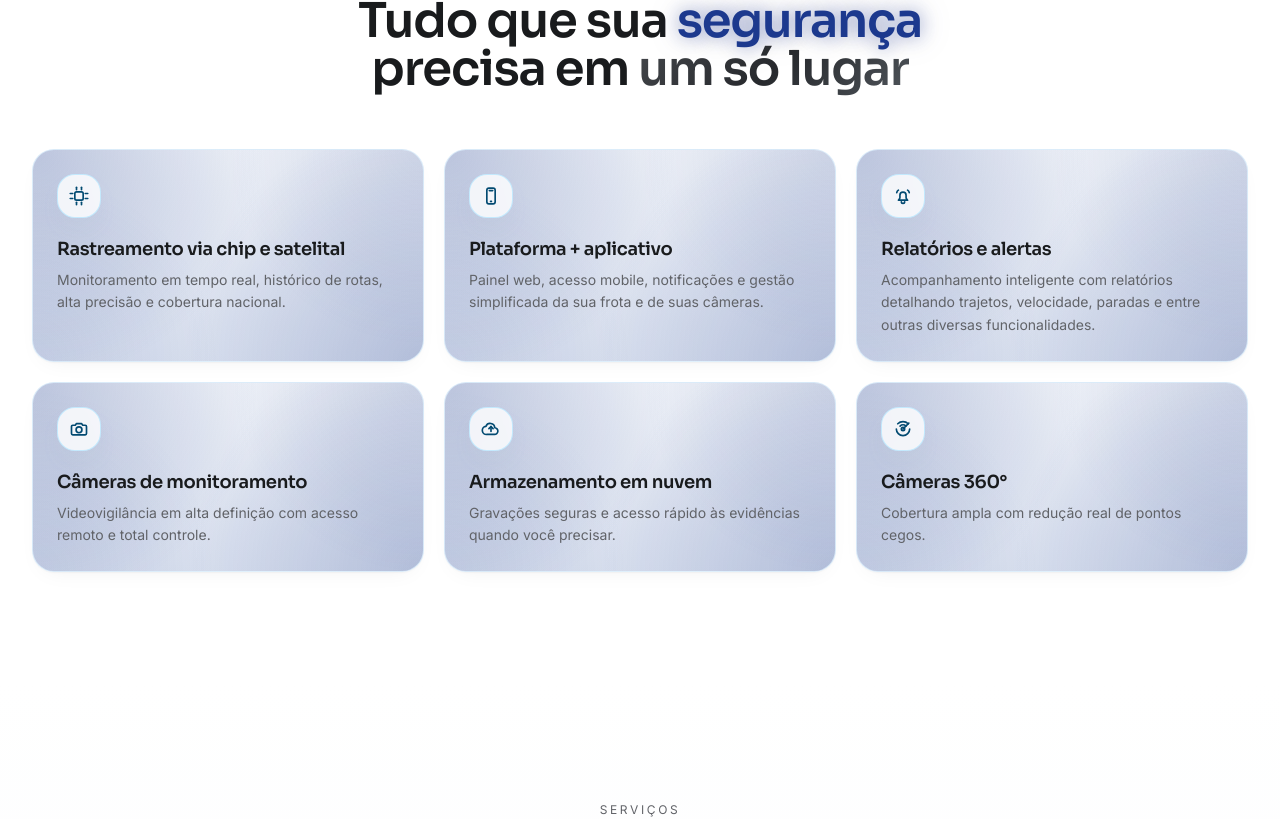
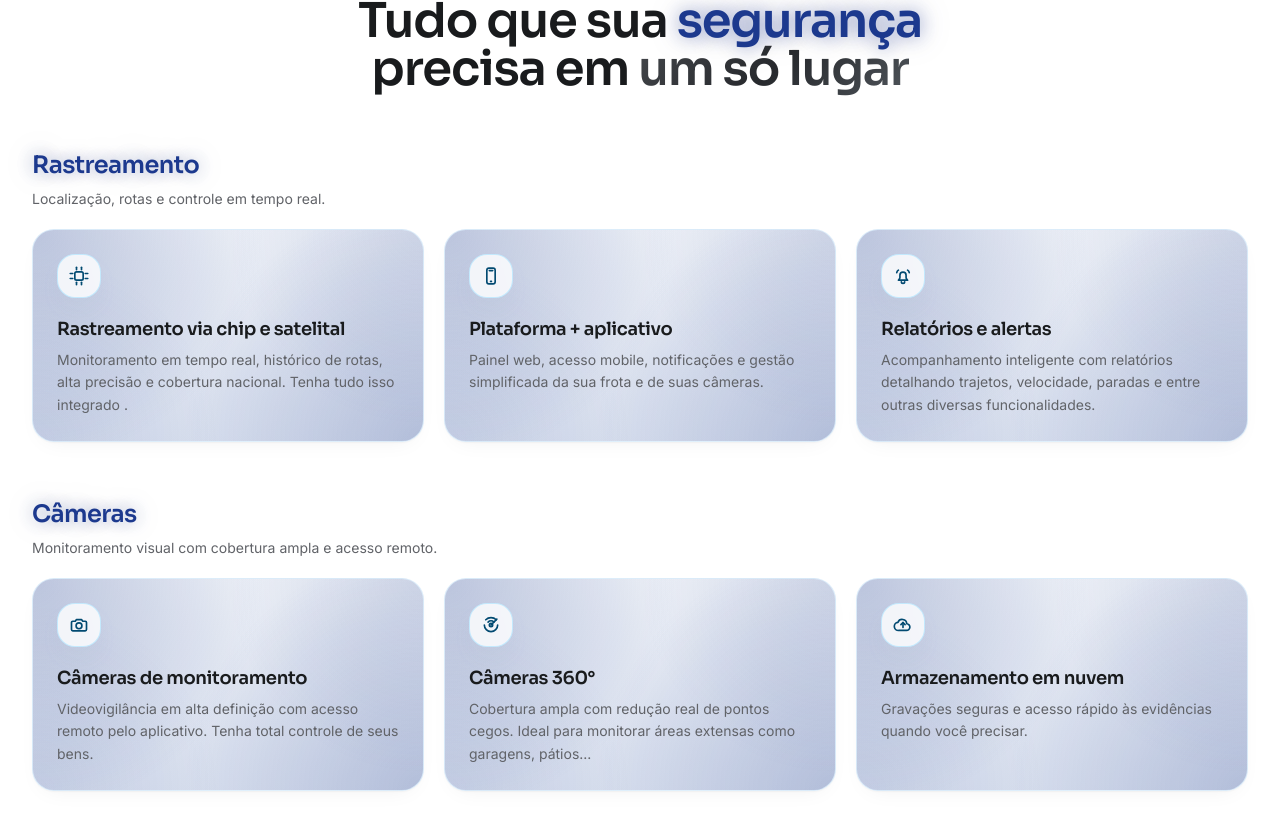
Before and after one commit to Jhonatan-HenriqueS/ese-security, a Next.js app: page / in a window 1280 px wide. Shown: the part 2044-2863 px from the top of the page. Built offline with nearby package versions, Linux system fonts and the light colour scheme.

Commit message:
feat: change title cards

```diff
--- a/app/components/landing/Benefits.tsx
+++ b/app/components/landing/Benefits.tsx
@@ -1,11 +1,24 @@
 import { Reveal } from "./Reveal";
-import { Camera, Cpu, CloudUpload, Smartphone, BellRing, Radar } from "./Icons";
+import {
+  Camera,
+  Cpu,
+  CloudUpload,
+  Smartphone,
+  BellRing,
+  Radar,
+  MapPinned,
+} from "./Icons";
 
-const items = [
+const benefitCategories = [
+  {
+    id: "rastreamento",
+    title: "Rastreamento",
+    description: "Localização, rotas e controle em tempo real.",
+    items: [
       {
         icon: Cpu,
         title: "Rastreamento via chip e satelital",
-    desc: "Monitoramento em tempo real, histórico de rotas, alta precisão e cobertura nacional.",
+        desc: "Monitoramento em tempo real, histórico de rotas, alta precisão e cobertura nacional. Tenha tudo isso integrado .",
       },
       {
         icon: Smartphone,
@@ -17,20 +30,29 @@ const items = [
         title: "Relatórios e alertas",
         desc: "Acompanhamento inteligente com relatórios detalhando trajetos, velocidade, paradas e entre outras diversas funcionalidades.",
       },
+    ],
+  },
+  {
+    id: "cameras",
+    title: "Câmeras",
+    description: "Monitoramento visual com cobertura ampla e acesso remoto.",
+    items: [
       {
         icon: Camera,
         title: "Câmeras de monitoramento",
-    desc: "Videovigilância em alta definição com acesso remoto e total controle.",
+        desc: "Videovigilância em alta definição com acesso remoto pelo aplicativo. Tenha total controle de seus bens.",
+      },
+      {
+        icon: Radar,
+        title: "Câmeras 360°",
+        desc: "Cobertura ampla com redução real de pontos cegos. Ideal para monitorar áreas extensas como garagens, pátios...",
       },
       {
         icon: CloudUpload,
         title: "Armazenamento em nuvem",
         desc: "Gravações seguras e acesso rápido às evidências quando você precisar.",
       },
-  {
-    icon: Radar,
-    title: "Câmeras 360°",
-    desc: "Cobertura ampla com redução real de pontos cegos.",
+    ],
   },
 ];
 
@@ -59,22 +81,44 @@ export function Benefits() {
           </h2>
         </Reveal>
 
-        <ul className="grid grid-cols-1 sm:grid-cols-2 lg:grid-cols-3 gap-5">
-          {items.map((it, i) => (
+        <div className="space-y-14">
+          {benefitCategories.map((category, categoryIndex) => (
+            <section
+              key={category.id}
+              aria-labelledby={`benefits-${category.id}-heading`}
+            >
+              <Reveal
+                direction="up"
+                delay={categoryIndex * 0.04}
+                className="mb-5"
+              >
+                <h3
+                  id={`benefits-${category.id}-heading`}
+                  className="mt-2 font-display text-2xl font-semibold tracking-tight text-blue-900 [text-shadow:0_0_18px_color-mix(in_oklab,rgb(30_58_138)_42%,transparent),0_0_34px_color-mix(in_oklab,rgb(30_58_138)_22%,transparent)]"
+                >
+                  {category.title}
+                </h3>
+                <p className="mt-2 max-w-2xl text-sm text-muted-foreground">
+                  {category.description}
+                </p>
+              </Reveal>
+
+              <ul className="grid grid-cols-1 gap-5 sm:grid-cols-2 lg:grid-cols-3">
+                {category.items.map((it, itemIndex) => (
                   <Reveal
                     as="li"
                     key={it.title}
-              direction={i % 2 === 0 ? "left" : "right"}
-              delay={i * 0.04}
+                    direction={itemIndex % 2 === 0 ? "left" : "right"}
+                    delay={(categoryIndex + itemIndex) * 0.04}
                     className="h-full list-none"
                   >
                     <article className="group h-full overflow-hidden rounded-2xl border border-sky-100/80 bg-benefit-card p-6 shadow-card transition-all duration-300 hover:scale-[1.025] hover:shadow-card-hover">
                       <div className="relative inline-flex h-11 w-11 items-center justify-center rounded-xl border border-sky-200/80 bg-white/80 text-sky-900 shadow-[0_12px_30px_-16px_color-mix(in_oklab,oklch(0.76_0.04_220)_45%,transparent)] backdrop-blur-[2px]">
                         <it.icon className="h-5 w-5" aria-hidden />
                       </div>
-                <h3 className="relative mt-5 font-display text-lg font-semibold leading-tight text-foreground">
+                      <h4 className="relative mt-5 font-display text-lg font-semibold leading-tight text-foreground">
                         {it.title}
-                </h3>
+                      </h4>
                       <p className="relative mt-2 text-sm leading-relaxed text-muted-foreground">
                         {it.desc}
                       </p>
@@ -82,6 +126,9 @@ export function Benefits() {
                   </Reveal>
                 ))}
               </ul>
+            </section>
+          ))}
+        </div>
       </div>
     </section>
   );
--- a/app/components/landing/Services.tsx
+++ b/app/components/landing/Services.tsx
@@ -26,7 +26,7 @@ const services = [
       "Localização em tempo real",
       "Histórico completo de percurso",
       "Alertas de velocidade e desvio de rota",
-      "Controle ligada e desligada",
+      "Controle a ligada e desligada",
       "Aplicativo próprio para visualizar localização",
     ],
   },
```
Also changed, not shown: 1 other file (tests, documents, lock files or other folders). Lines whose indentation alone changed are shown as unchanged.
